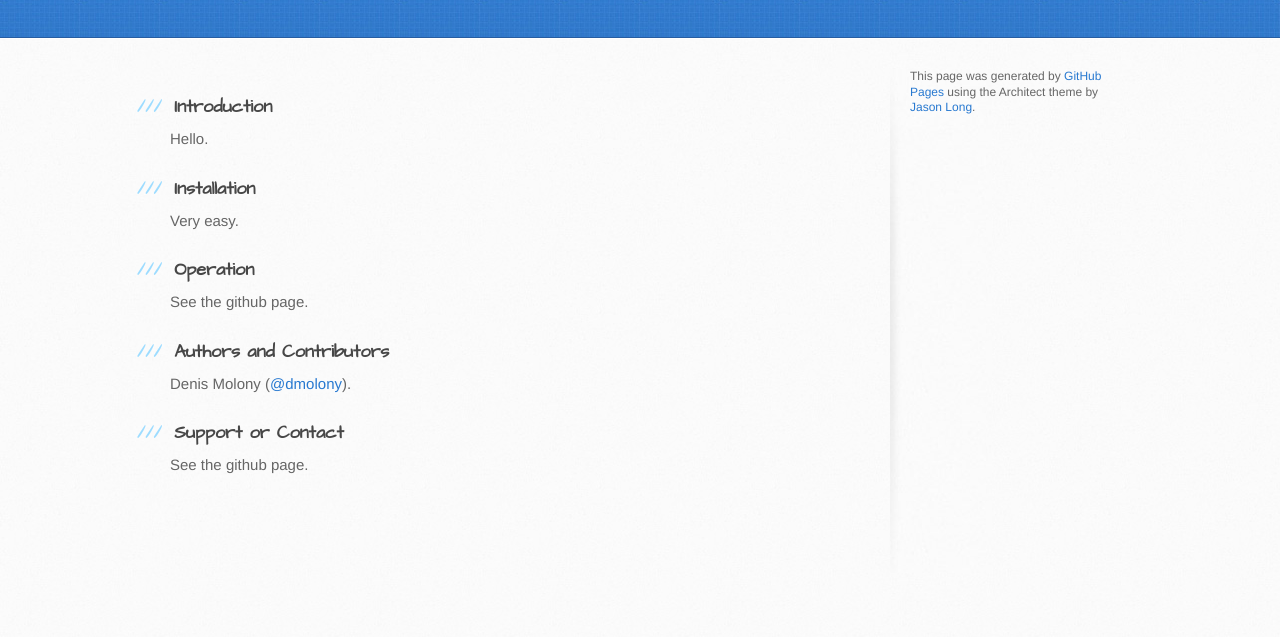
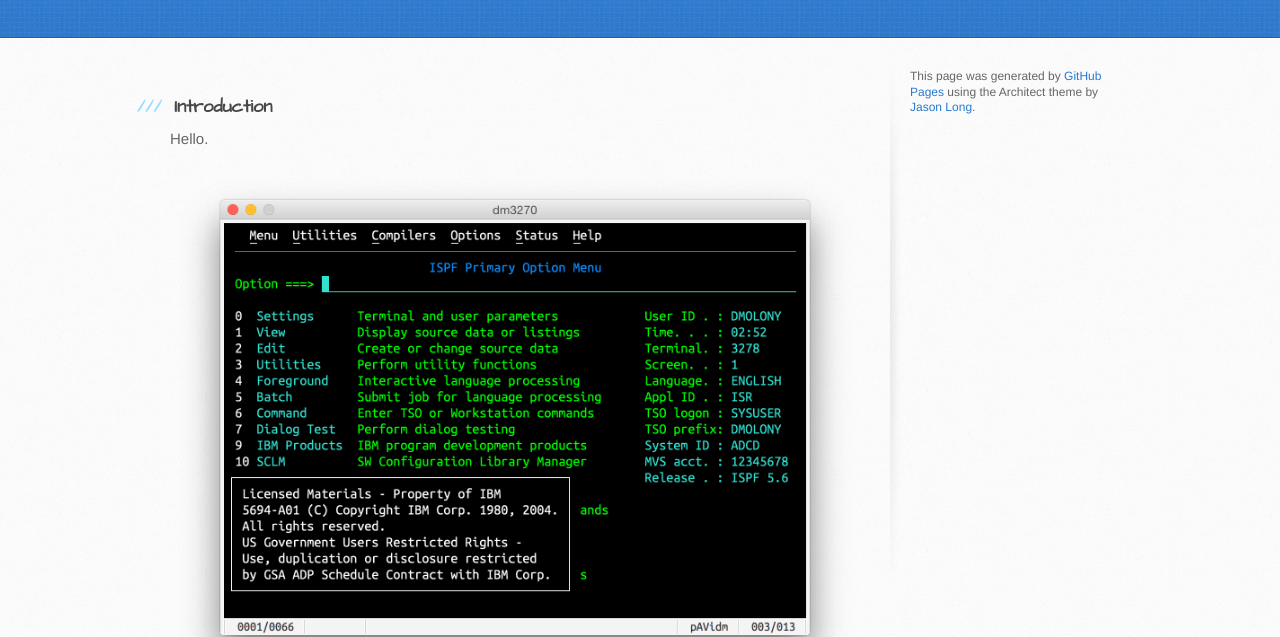
Before and after one commit to dmolony/dmolony.github.io, a plain HTML site: page index.html in a window 1280 px wide. Shown: the part 163-800 px from the top of the page. Drawn offline with Linux system fonts and the light colour scheme.

Commit message:
linked screen

```diff
--- a/index.html
+++ b/index.html
@@ -32,6 +32,7 @@
 <a id="introduction" class="anchor" href="#introduction" aria-hidden="true"><span class="octicon octicon-link"></span></a>Introduction</h3>
 
 <p>Hello.</p>
+<img src="images/screen.png"/>
 
 <h3>
 <a id="installation" class="anchor" href="#installation" aria-hidden="true"><span class="octicon octicon-link"></span></a>Installation</h3>
```
